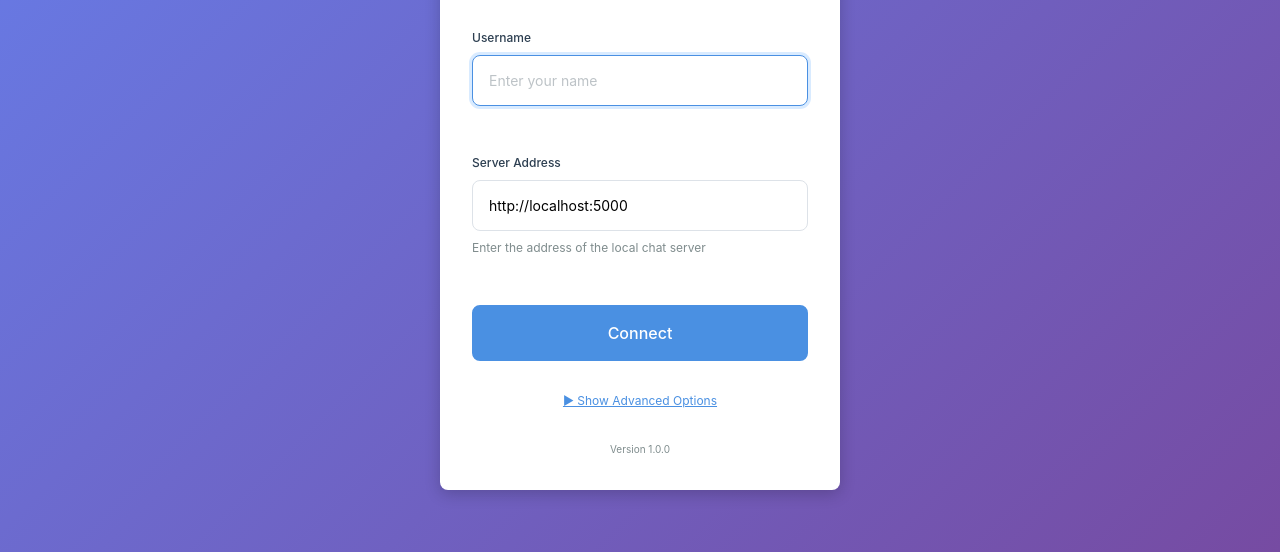
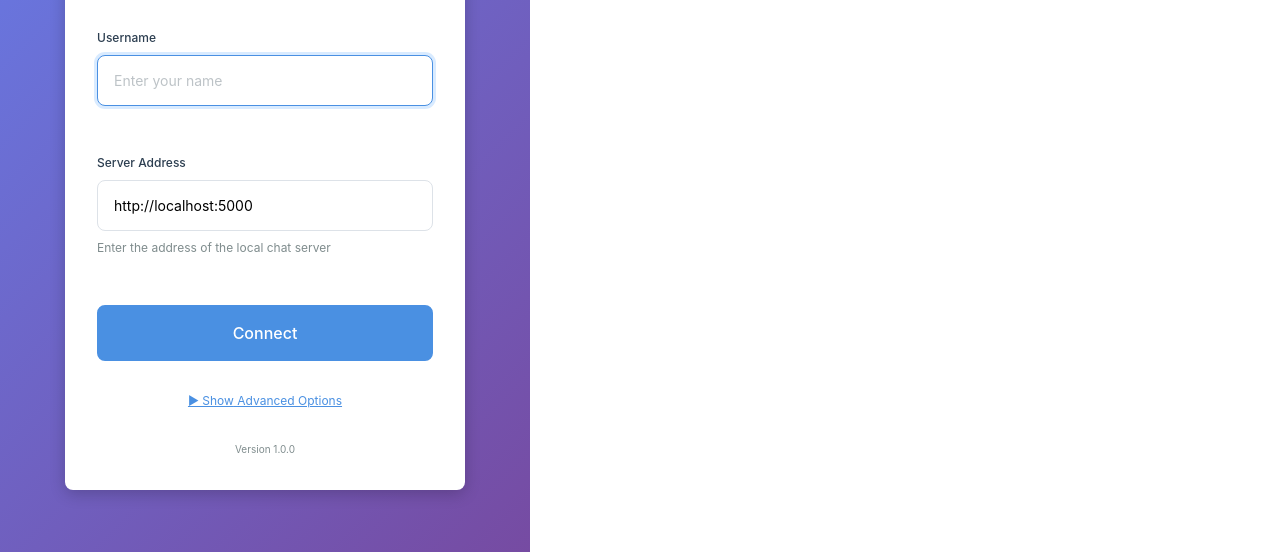
Before and after one commit to NilanjPatel/LocalChat, a React app: page src/popup.html in a window 1280 px wide. Shown: the part 248-800 px from the top of the page. Built offline with nearby package versions, Linux system fonts and the light colour scheme; some packages are replaced by stand-ins of ours.

Commit message:
fixed the chat screen

```diff
--- a/package.json
+++ b/package.json
@@ -36,7 +36,7 @@
     "html-webpack-plugin": "^5.5.3",
     "style-loader": "^3.3.3",
     "ts-loader": "^9.4.4",
-    "typescript": "^5.1.0",
+    "typescript": "^5.9.3",
     "webpack": "^5.88.0",
     "webpack-cli": "^5.1.4"
   }
--- a/src/popup.html
+++ b/src/popup.html
@@ -18,7 +18,7 @@
         }
 
         #root {
-            width: 100%;
+            width: 530px;
             height: 100%;
         }
     </style>
```
Also changed, not shown: assets/icons/icon128.png (added), assets/icons/icon16.png (added), assets/icons/icon48.png (added), dist/assets/ASSETS_GUIDE.md (added), dist/assets/icons/icon128.png (added), dist/assets/icons/icon16.png (added), dist/assets/icons/icon48.png (added), dist/background.js (added), dist/manifest.json (added), dist/popup.html (added), dist/popup.js (added), 6 other files.
